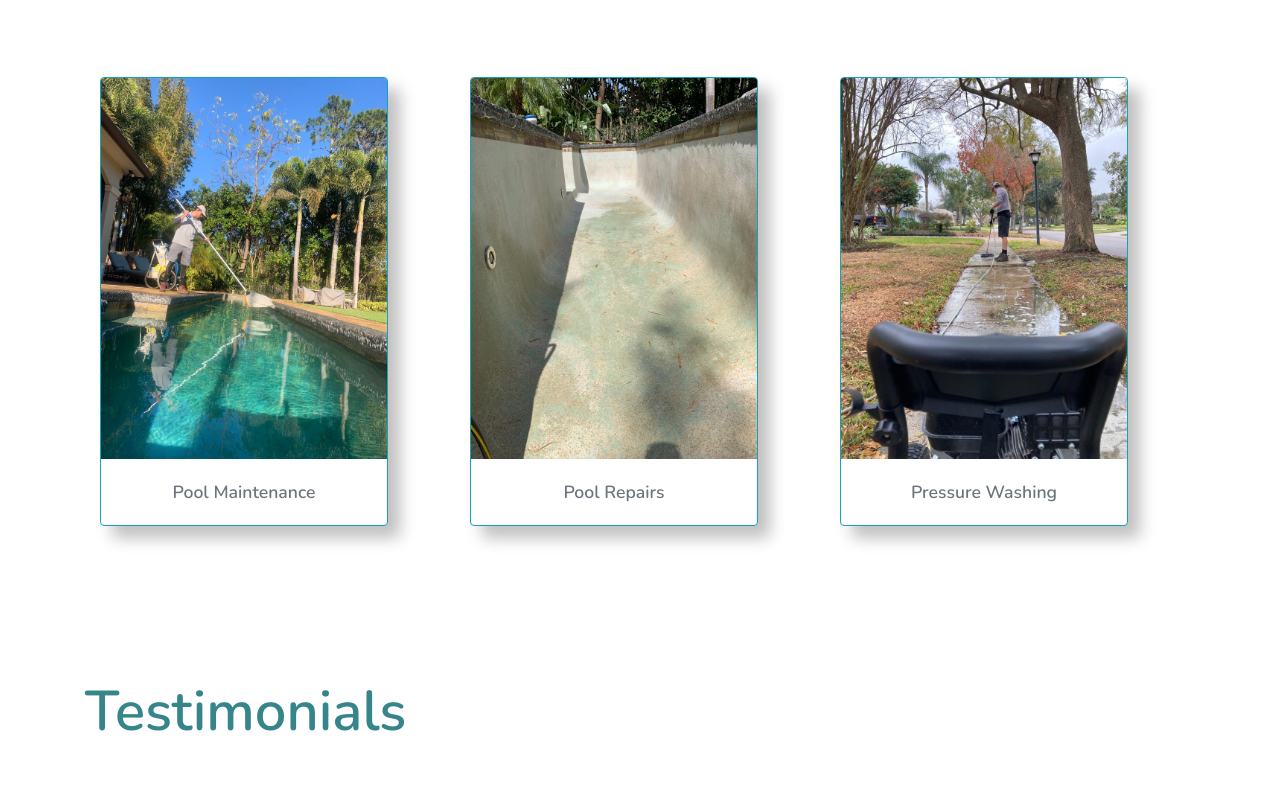
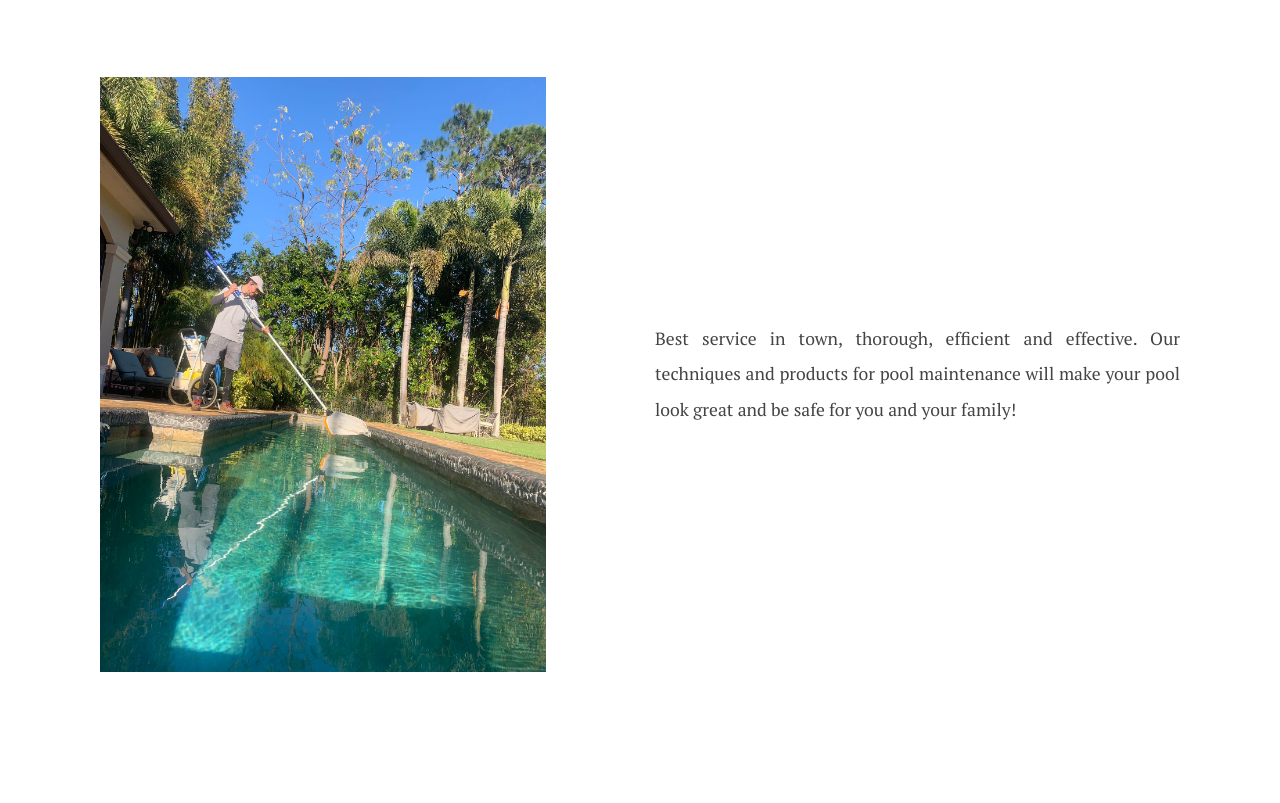
Before and after one commit to ibadra/peters-pool-services, a website: page index.html in a window 1280 px wide. Shown: the part 2101-2904 px from the top of the page. Drawn offline with nearby package versions, Linux system fonts and the light colour scheme; a web font is replaced by a local one.

Commit message:
Services seccion changes (Deleted pressure washer and repairs images)

```diff
--- a/index.html
+++ b/index.html
@@ -123,47 +123,19 @@
     </section>
     <section id="services" class="container">
       <h2 class="text-center text-lg-left">Services</h2>
-      <div class="container center center-cards">
+      <div class="container">
         <div class="row">
-          <div class="col">
-            <div class="card border-info" style="width: 18rem">
-              <img
-                src="/img/maintenance.JPG"
-                class="card-img-top"
-                alt="peters pool services owner doing service to the pool, maintenance and detailed cleaning"
-              />
-              <div class="card-body">
-                <p class="card-text text-center text-secondary">
-                  Pool Maintenance
-                </p>
-              </div>
-            </div>
+          <div class="col-12 col-lg-6">
+            <img
+              src="/img/maintenance.JPG"
+              alt="peters pool services owner doing service to the pool, maintenance and detailed cleaning"
+              class="services-img"
+            />
           </div>
-          <div class="col">
-            <div class="card border-info" style="width: 18rem">
-              <img
-                src="/img/repair.JPG"
-                class="card-img-top"
-                alt="Extensive Pool Repair, pool lining"
-              />
-              <div class="card-body">
-                <p class="card-text text-center text-secondary">Pool Repairs</p>
-              </div>
-            </div>
-          </div>
-          <div class="col">
-            <div class="card border-info" style="width: 18rem">
-              <img
-                src="img/pressure.JPG"
-                class="card-img-top"
-                alt="peters pool services offering pressure washing for floors at home, patio, driveway, backyard, front yard, and sidewalk"
-              />
-              <div class="card-body">
-                <p class="card-text text-center text-secondary">
-                  Pressure Washing
-                </p>
-              </div>
-            </div>
+          <div class="col-12 col-lg-6 align-self-center about-us-description">
+            Best service in town, thorough, efficient and effective. Our
+            techniques and products for pool maintenance will make your pool
+            look great and be safe for you and your family!
           </div>
         </div>
       </div>
--- a/styles.css
+++ b/styles.css
@@ -77,6 +77,10 @@ a.nav-item {
 .profile-img,
 .review-img {
   max-width: 100%;
+}
+
+.services-img {
+  max-width: 85%;
 }
 
 .about-us-description {
```
